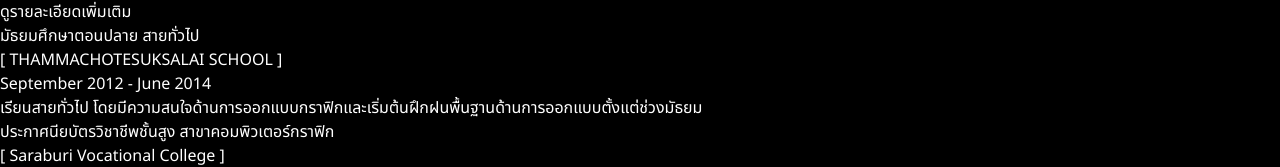
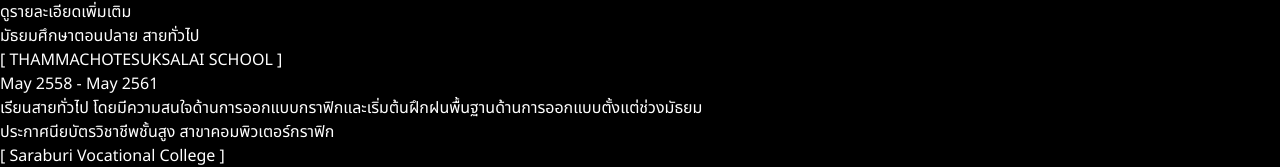
Before and after one commit to Pachared42/pachara, a React (Vite) app: page / in a window 1280 px wide. Shown: the part 10422-10589 px from the top of the page. Built offline with nearby package versions, Linux system fonts and the light colour scheme.

Commit message:
Update index.jsx

```diff
--- a/src/constants/index.jsx
+++ b/src/constants/index.jsx
@@ -250,7 +250,7 @@
   {
     degree: "มัธยมศึกษาตอนปลาย สายทั่วไป",
     institution: "[ THAMMACHOTESUKSALAI SCHOOL ]",
-    duration: "September 2012 - June 2014",
+    duration: "May 2558 - May 2561",
     description:
       "เรียนสายทั่วไป โดยมีความสนใจด้านการออกแบบกราฟิกและเริ่มต้นฝึกฝนพื้นฐานด้านการออกแบบตั้งแต่ช่วงมัธยม",
   },
```
